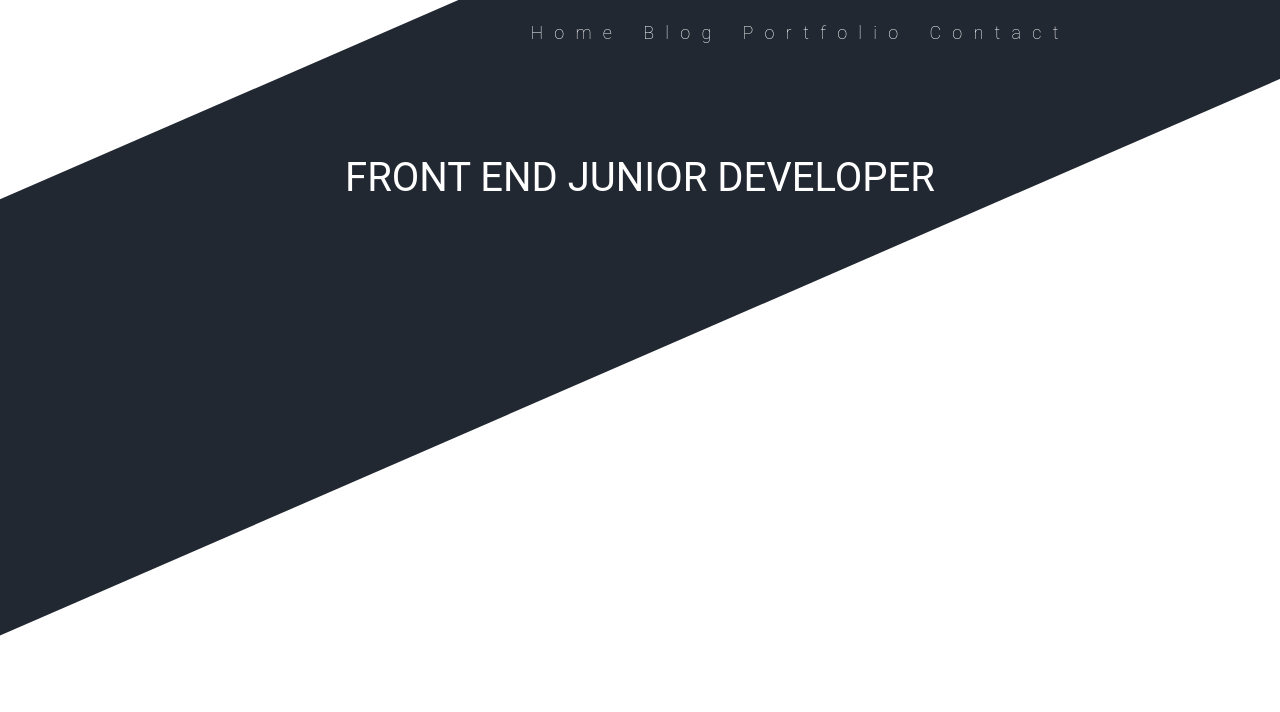
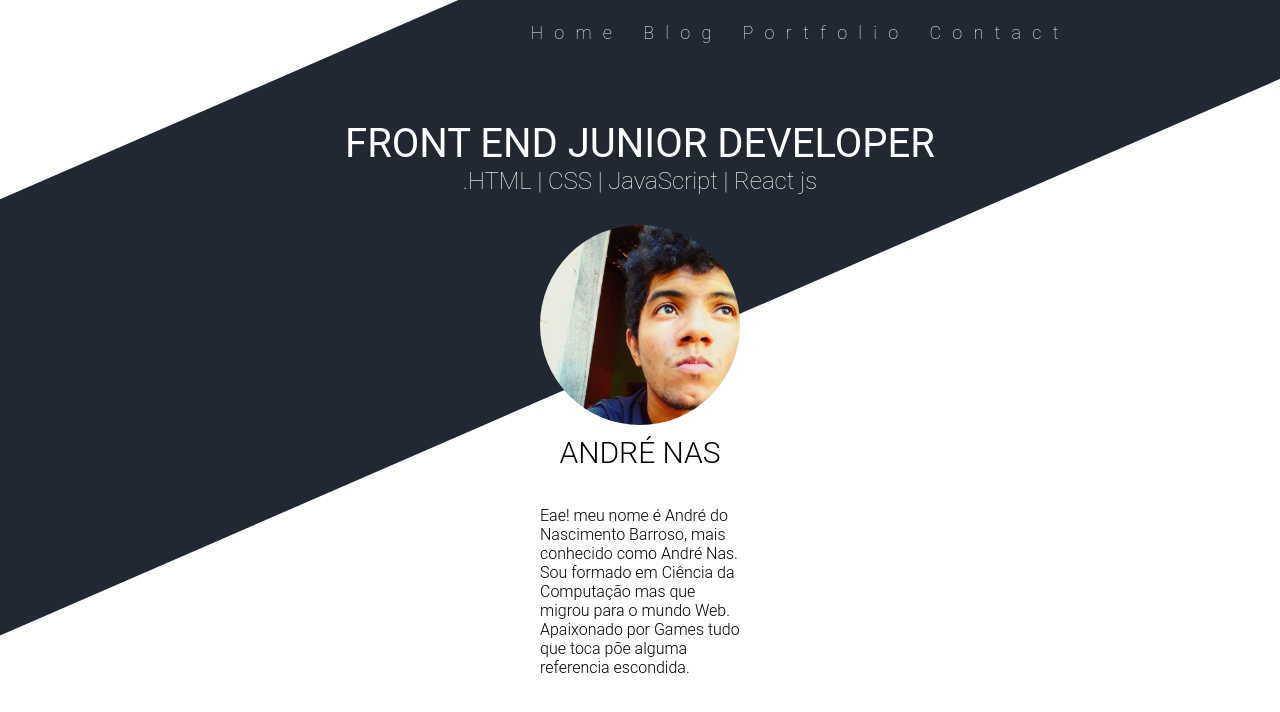
Before and after one commit to Andre17Nas/andrenas-portfolio, a Next.js app: page / in a window 1280 px wide. Shown: the top 712 px of the page. Built offline with nearby package versions, Linux system fonts and the light colour scheme.

Commit message:
Adionando o Card de Perfil

```diff
--- a/components/Card-Profile/index.js
+++ b/components/Card-Profile/index.js
@@ -1,7 +1,14 @@
+import * as S from './styled'
+import ProfileImage from '../../styles/ProfileImage'
+
 export default function CardProfile(){
     return(
-        <div>
-
-        </div>
+        <S.ProfileWrapper>
+            <ProfileImage src="/image/img.jpg" width="200px" height="200px"/>
+            <h3>ANDRÉ NAS</h3>
+            <p>Eae! meu nome é André do Nascimento Barroso, mais conhecido como André Nas.
+            Sou formado em Ciência da Computação mas que migrou para o mundo Web.
+            Apaixonado por Games tudo que toca põe alguma referencia escondida. </p>
+        </S.ProfileWrapper>
     )
 }
--- a/components/Card-Profile/styled.js
+++ b/components/Card-Profile/styled.js
@@ -0,0 +1,11 @@
+import styled from 'styled-components'
+import Image from 'next/image'
+
+
+export const ProfileWrapper = styled.div`
+    display: flex;
+    flex-direction: column;
+    align-items: center;
+    z-index: 5;
+    width: 280px;
+`
--- a/pages/index.js
+++ b/pages/index.js
@@ -1,6 +1,7 @@
 import * as S from '../styles/Styles'
 import Link from 'next/link'
 import Style from '../styles/Style.module.css'
+import CardProfile from '../components/Card-Profile'
 
 export default function Home() {
   return (
@@ -15,6 +16,8 @@ export default function Home() {
             </ul>
           </nav>
           <h1>FRONT END JUNIOR DEVELOPER</h1>
+          <h2>.HTML | CSS | JavaScript | React js </h2>
+          <CardProfile/>
       </main>
       <S.Header>
       </S.Header>
--- a/styles/GlobalStyle.js
+++ b/styles/GlobalStyle.js
@@ -16,7 +16,6 @@ const GlobalStyle = createGlobalStyle`
         position: absolute;
         z-index: 5;
         width: 100vw;
-        height: 100vh;
         align-items: center;
     }
 
@@ -24,11 +23,30 @@ const GlobalStyle = createGlobalStyle`
         font-style: normal;
         font-weight: normal;
         font-size: 2.5rem;
-        line-height: 115px;
         color: #FFF;
         text-align: center;
         margin-top: 54px;
+        margin-bottom: 0;
+    }
 
+    h2 {
+        margin: 0 0 30px 0;
+        font-weight: 200;
+        font-size: 1.5rem;
+        color: #FFF;
+    }
+
+    h3 {
+        margin: 10px 0 20px 0 ;
+        font-weight: 300;
+        font-size: 30px;
+    }
+
+    p {
+
+        width: 200px;
+        font-weight: 300;
+        font-size: 1rem;
     }
 
 `
--- /dev/null
+++ b/styles/ProfileImage.js
@@ -0,0 +1,9 @@
+import styled from 'styled-components'
+import Image from 'next/image'
+
+const ProfileImage = styled(Image)`
+    background-color: #FFF;
+    margin: 20px;
+    border-radius: 50%;
+`
+export default ProfileImage
```
Also changed, not shown: components/Card-Social/index.js (added, +7 -0 lines), public/image/img.jpg (added).
